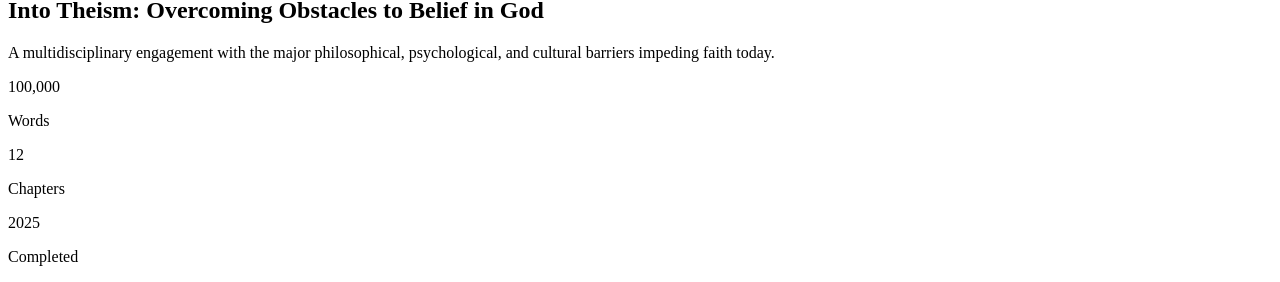
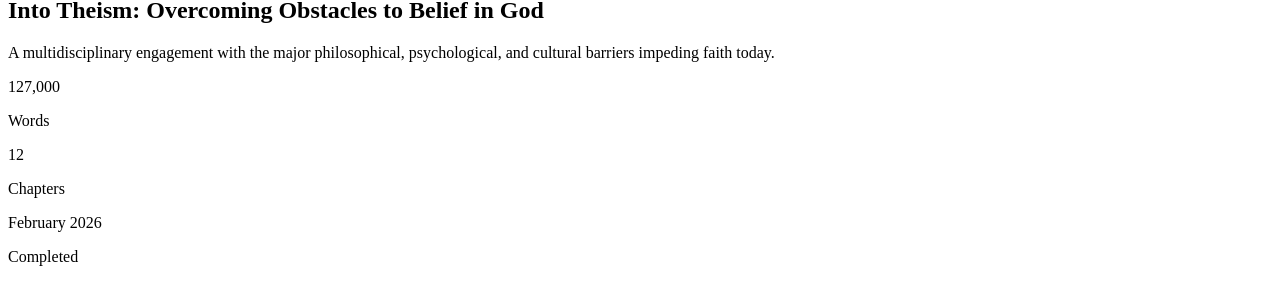
Before and after one commit to jameyhecht-collab/jameyhechtauthor-site, a React (Vite) app in the folder client/: page /into-theism in a window 1280 px wide. Shown: the part 126-408 px from the top of the page. Built offline with nearby package versions, Linux system fonts and the light colour scheme.

Commit message:
Update ManuscriptShowcase.tsx

```diff
--- a/client/src/components/ManuscriptShowcase.tsx
+++ b/client/src/components/ManuscriptShowcase.tsx
@@ -30,7 +30,7 @@ export default function ManuscriptShowcase() {
           <div className="text-center mb-12">
             <div className="grid grid-cols-3 gap-8 max-w-md mx-auto">
               <div className="text-center">
-                <p className="text-2xl font-bold text-foreground">100,000</p>
+                <p className="text-2xl font-bold text-foreground">127,000</p>
                 <p className="text-sm text-muted-foreground">Words</p>
               </div>
               <div className="text-center">
@@ -38,7 +38,7 @@ export default function ManuscriptShowcase() {
                 <p className="text-sm text-muted-foreground">Chapters</p>
               </div>
               <div className="text-center">
-                <p className="text-2xl font-bold text-foreground">2025</p>
+                <p className="text-2xl font-bold text-foreground">February 2026</p>
                 <p className="text-sm text-muted-foreground">Completed</p>
               </div>
             </div>
```
